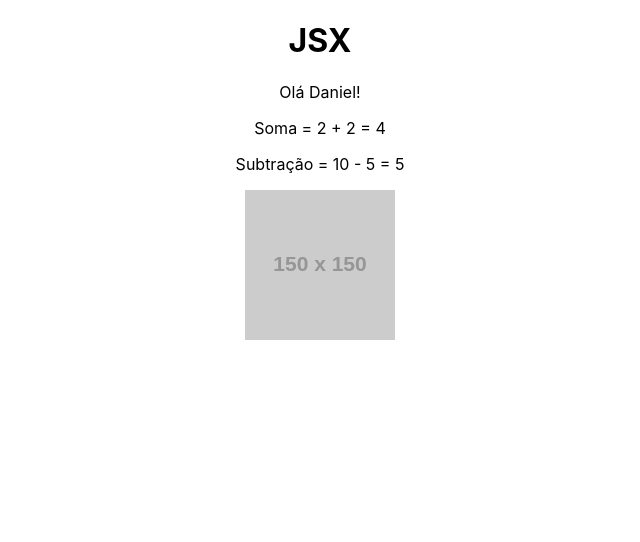
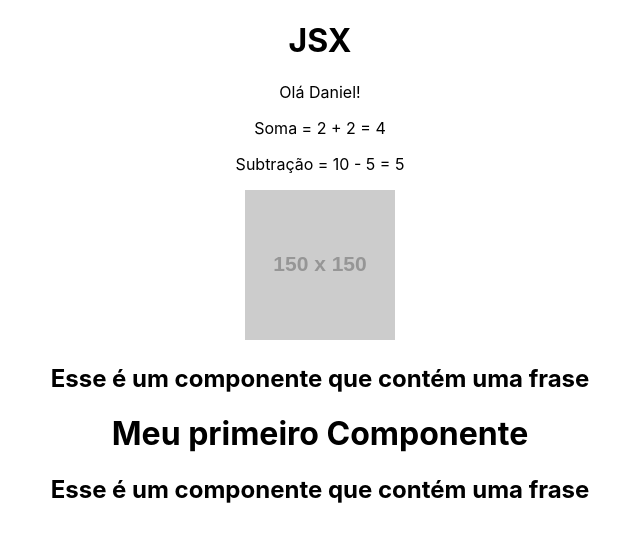
Before and after one commit to Daniel-Penelva/Aprendendo-React-com-JavaScript, a React (Create React App) app: page / in a window 1280 px wide. Shown: the top 542 px of the page, without its empty margins (320-960 px from the left). Built offline with nearby package versions, Linux system fonts and the light colour scheme.

Commit message:
Criando componentes no React

```diff
--- a/src/App.js
+++ b/src/App.js
@@ -1,4 +1,5 @@
 import "./App.css";
+import HelloWorld from "./components/HelloWorld";
 
 function App() {
   const nome = "Daniel";
@@ -15,6 +16,8 @@ function App() {
       <p>Soma = 2 + 2 = {2 + 2}</p>
       <p>Subtração = 10 - 5 = {subtracao(10, 5)}</p>
       <img src={url} alt="Minha imagem" />
+
+      <HelloWorld/>
     </div>
   );
 }
--- /dev/null
+++ b/src/components/Frase.js
@@ -0,0 +1,10 @@
+function Frase(){
+
+    return(
+        <div>
+            <h2>Esse é um componente que contém uma frase</h2>
+        </div>
+    )
+}
+
+export default Frase
--- /dev/null
+++ b/src/components/HelloWorld.js
@@ -0,0 +1,14 @@
+import Frase from "./Frase"
+
+function HelloWorld(){
+
+    return(
+        <div>
+            <Frase/>
+            <h1>Meu primeiro Componente</h1>
+            <Frase/>
+        </div>
+    )
+}
+
+export default HelloWorld
```
Also changed, not shown: 1 other file (tests, documents, lock files or other folders).
